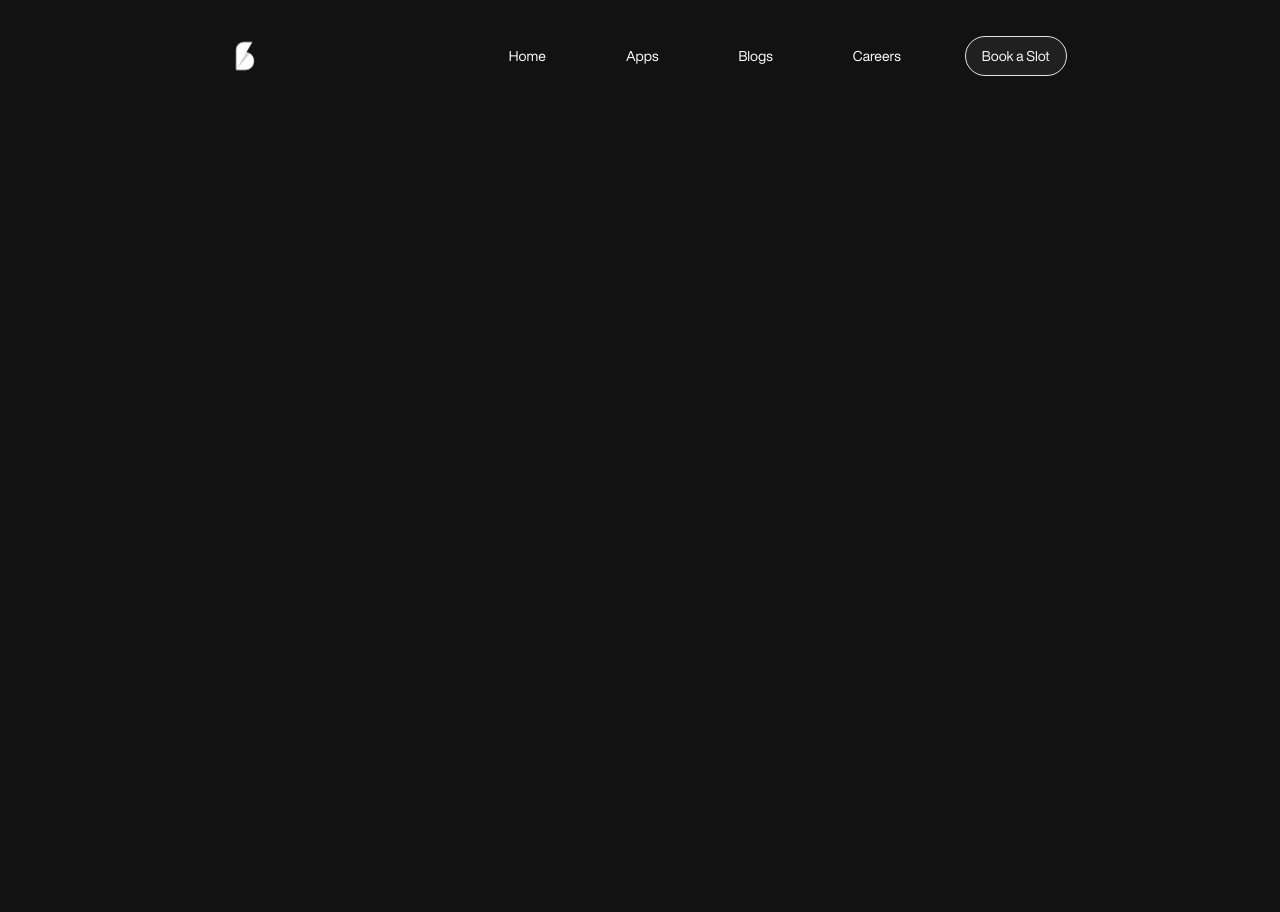
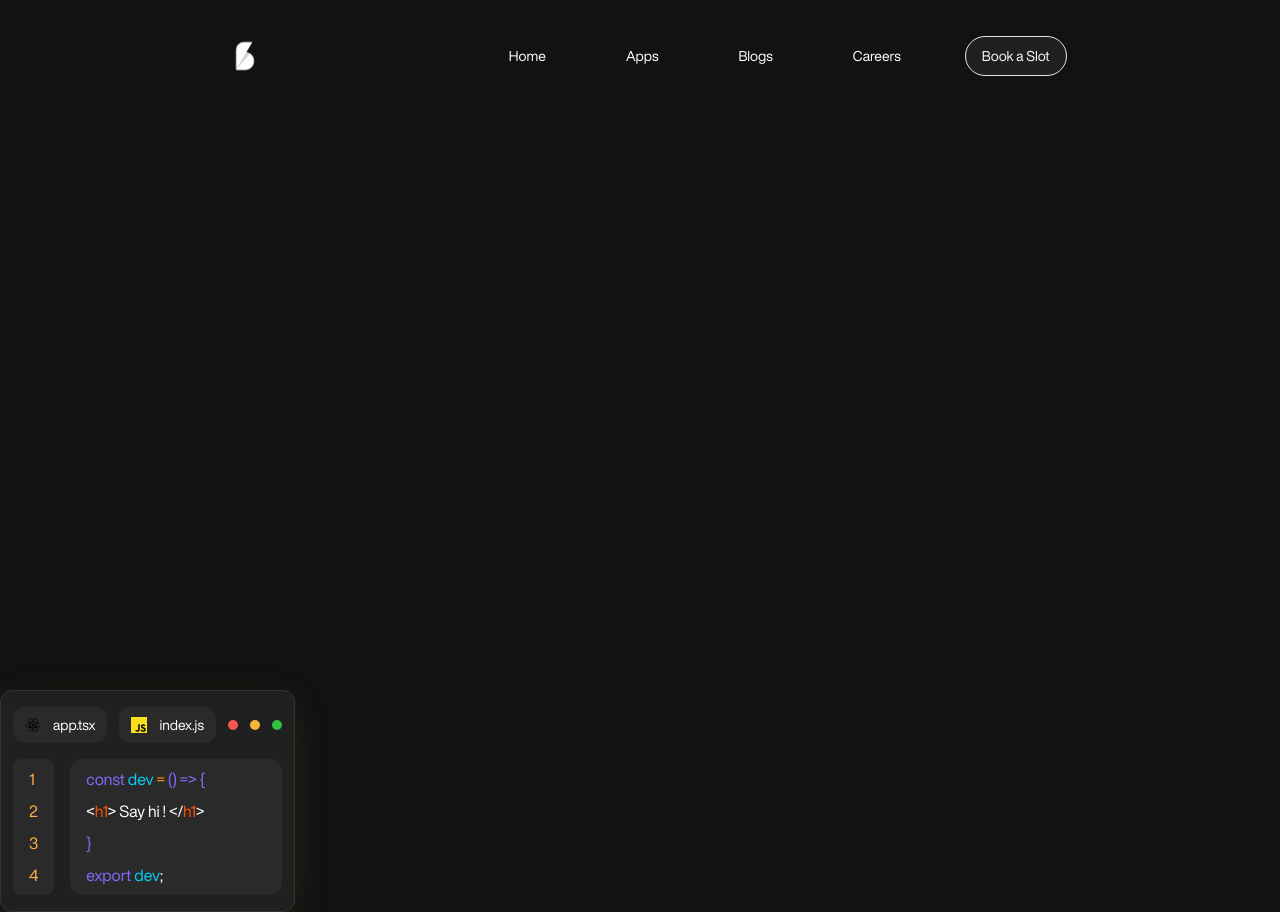
Before and after one commit to Blemense-Technologies/blemense-technologies, a Next.js app: page / in a window 1280 px wide. Before the commit the page ends 800 px from the top, so only its background shows below. Built offline with nearby package versions, Linux system fonts and the light colour scheme.

Commit message:
Old content from Hero Section removed and Added Code Snippet

```diff
--- a/src/app/page.tsx
+++ b/src/app/page.tsx
@@ -3,7 +3,7 @@ import Hero from "@/components/hero";
 export default function Home() {
   return (
     <main className="">
-
+      <Hero />
     </main>
   );
 }
--- /dev/null
+++ b/src/components/code-snippet.tsx
@@ -0,0 +1,56 @@
+import Image from "next/image";
+import ReactLogo from "../../public/logo-react.svg";
+import JSLogo from "../../public/logo-js.svg";
+
+export default function CodeSnippet() {
+    return (
+        <div className="absolute bottom-0 h-fit w-fit px-3 py-4 rounded-xl bg-[#202020] border border-[#333333] shadow-[0_8px_35px_rgb(239,170,58,0.1)]">
+            <div className="flex w-fit space-x-3 items-center">
+                <div className="bg-[#2A2A2A] px-3 flex items-center w-fit h-fit p-2 space-x-3 rounded-[12px]">
+                    <Image
+                        src={ReactLogo}
+                        height={50}
+                        width={50}
+                        alt="react_js"
+                        className="h-4 w-4 text-[#04D0F7]"
+                    />
+                    <h1 className="text-white text-sm">app.tsx</h1>
+                </div>
+                <div className="bg-[#2A2A2A] px-3 flex items-center w-fit h-fit p-2 space-x-3 rounded-[12px]">
+                    <Image
+                        src={JSLogo}
+                        height={50}
+                        width={50}
+                        alt="js_logo"
+                        className="h-4 w-4 text-[#F7DF1E]"
+                    />
+                    <h1 className="text-white text-sm">index.js</h1>
+                </div>
+                <div className="flex items-center space-x-3 w-fit">
+                    <div className="rounded-full h-2.5 w-2.5 bg-[#F45550]"></div>
+                    <div className="rounded-full h-2.5 w-2.5 bg-[#F4B63D]"></div>
+                    <div className="rounded-full h-2.5 w-2.5 bg-[#30C044]"></div>
+                </div>
+            </div>
+            <div className="flex space-x-4 mt-4">
+                <div className="grid items-center space-y-2 bg-[#2a2a2a] h-fit w-fit p-2 rounded-lg">
+                    {
+                        Array.from({ length: 4 }).map((_, index) => (
+                            <div className="px-2 rounded-[12px]" key={index}>
+                                <span className="text-[#FFB041] font-medium">{index + 1}</span>
+                            </div>
+                        ))
+                    }
+                </div>
+                <div className="w-full bg-[#2a2a2a] rounded-[12px]">
+                    <div className="grid items-center space-y-2 px-4 py-2 w-fit">
+                        <p><span className="text-[#7E6DFF]">const</span> <span className="text-[#04D0F7]">dev</span> <span className="text-[#FF9704]">=</span> <span className="text-[#7E6DFF]">{`() => {`}</span></p>
+                        <p className="text-white">{`<`}<span className="text-[#FF4F04]">h1</span>{`>`} Say hi ! {`</`}<span className="text-[#FF4F04]">h1</span>{`>`}</p>
+                        <p className="text-[#7E6DFF]">{`}`}</p>
+                        <p className="text-white"><span className="text-[#7E6DFF]">export</span> <span className="text-[#04D0F7]">dev</span>;</p>
+                    </div>
+                </div>
+            </div>
+        </div>
+    )
+}
--- a/src/components/hero.tsx
+++ b/src/components/hero.tsx
@@ -1,14 +1,12 @@
 import React from 'react'
 import Image from 'next/image'
 import HeroBackground from '../../public/hero-bg.png'
+import CodeSnippet from './code-snippet'
 
 export default function Hero() {
   return (
-    <div className='h-screen lg:h-fit block w-full'>
-      <div className='absolute z-[20] top-1/2 left-1/2 transform -translate-x-1/2 -translate-y-1/2'>
-        <h1 className='text-2xl text-center'>Building <span className='text-primaryTheme'>NextGen</span> Tech <span className='text-secondaryTheme'>Solutions</span></h1>
-        <p className='text-subtitle dark:text-subtitleDark'>We bring together creative minds and technical expertise to craft innovative solutions that empower your business.</p>
-      </div>
+    <div className='relative h-screen w-full'>
+      <CodeSnippet />
     </div>
   )
 }
```
